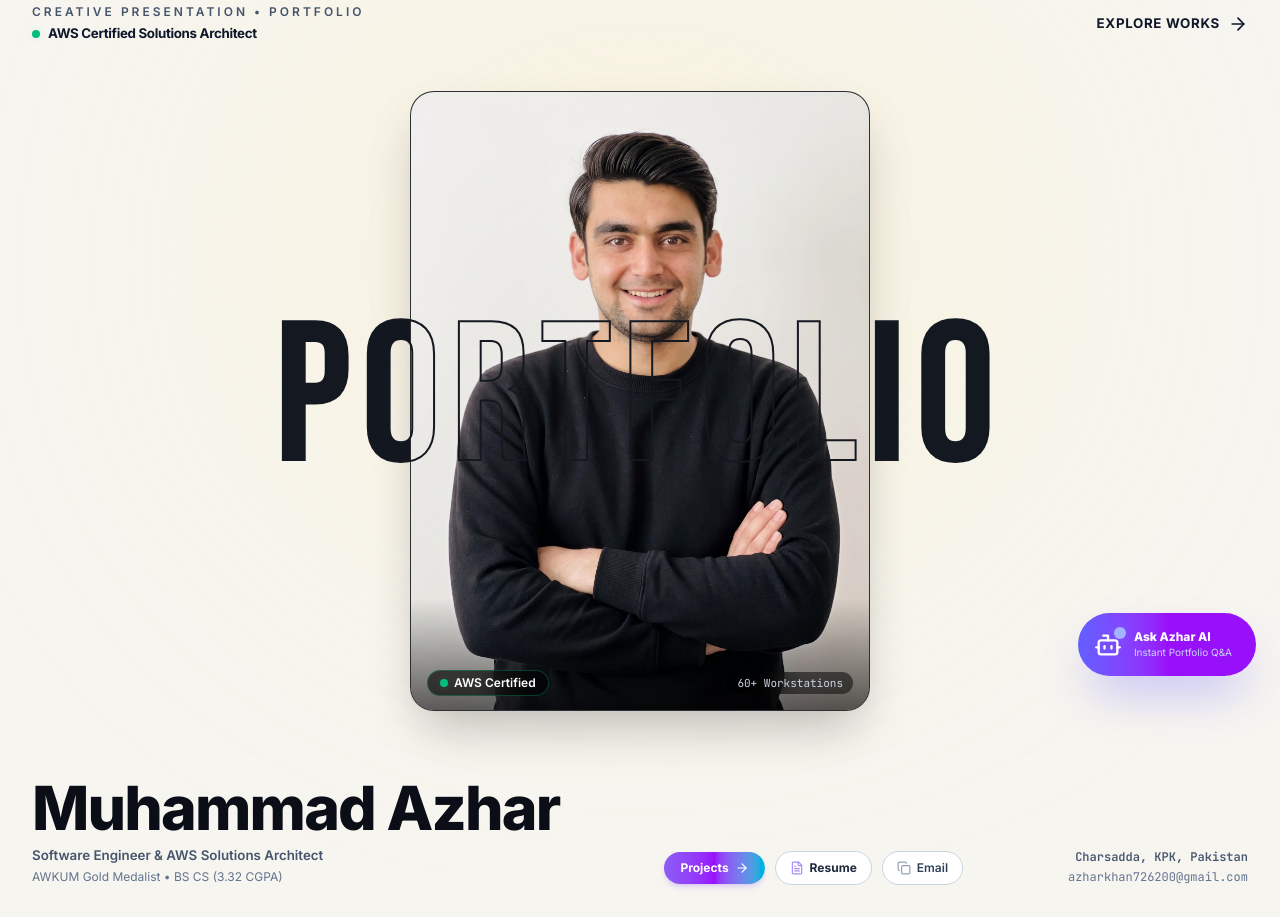
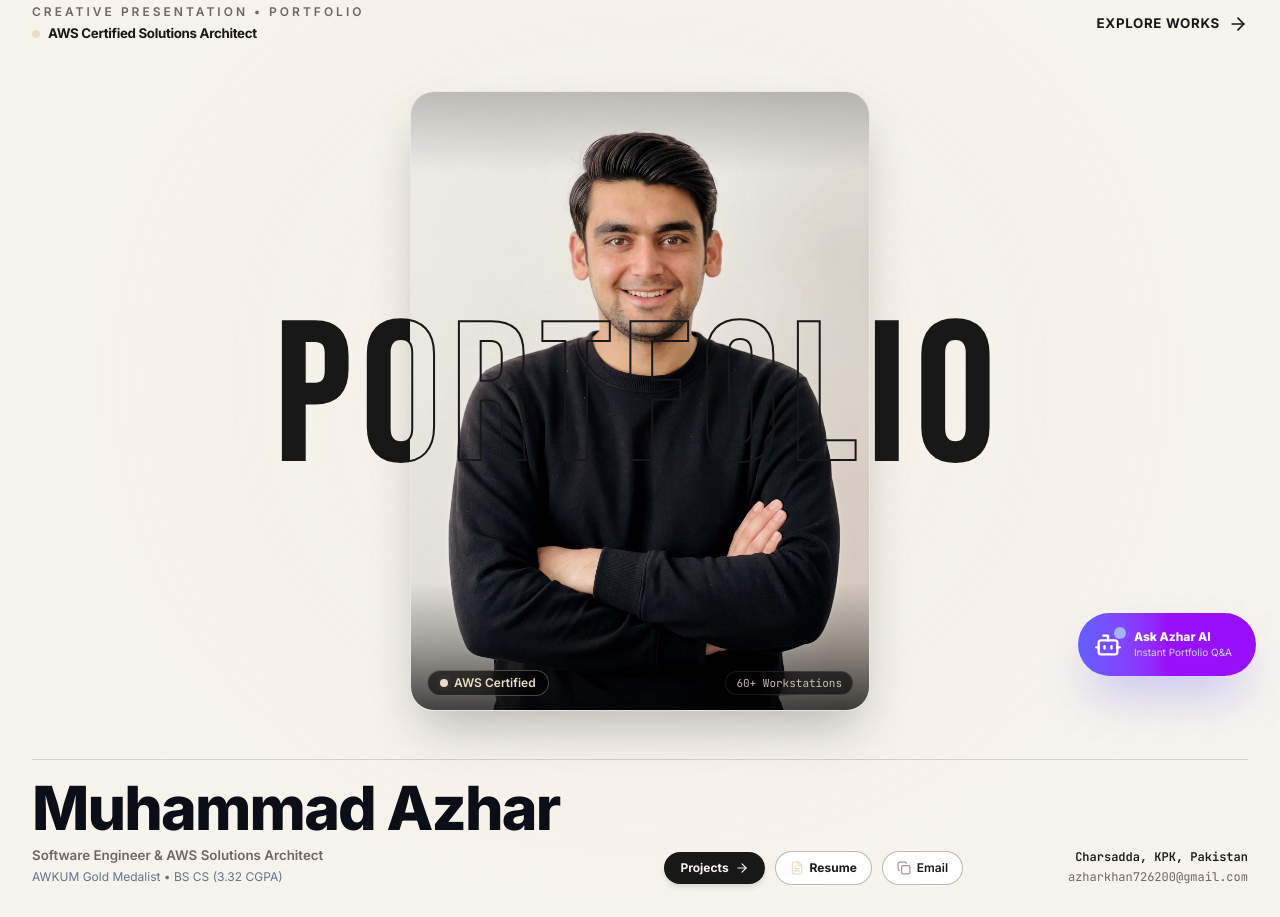
Before and after one commit to Azhar7262/portfolio, a React (Vite) app: page / in a window 1280 px wide. Shown: the part 100-1017 px from the top of the page. Built offline with nearby package versions, Linux system fonts and the light colour scheme.

Commit message:
Refine color grading: authentic #181818 charcoal and #ebddc2 sand/cream palette with warm cinematic portrait grading

```diff
--- a/src/components/Hero.tsx
+++ b/src/components/Hero.tsx
@@ -86,23 +86,23 @@ export const Hero: React.FC<HeroProps> = ({ theme, onOpenResumeModal }) => {
     }
   };
 
-  const textFillColor = dark ? '#f1e6d4' : '#141820';
+  const textFillColor = dark ? '#ebddc2' : '#181818';
   const strokeStyle = {
-    WebkitTextStroke: dark ? '2px #f1e6d4' : '2px #141820',
+    WebkitTextStroke: dark ? '2px #ebddc2' : '2px #181818',
   };
 
   return (
     <section
       id="hero"
       className={`relative min-h-[calc(100vh-72px)] flex flex-col justify-between overflow-hidden pt-20 sm:pt-24 pb-8 transition-colors duration-300 ${
-        dark ? 'bg-[#0e1015]' : 'bg-[#f7f5f0]'
+        dark ? 'bg-[#181818]' : 'bg-[#f7f4ee]'
       }`}
     >
-      {/* Background ambient lighting */}
+      {/* Background ambient warm lighting */}
       <div className="pointer-events-none absolute inset-0 overflow-hidden" aria-hidden="true">
         <div
-          className={`absolute top-1/4 left-1/2 -translate-x-1/2 -translate-y-1/2 h-[550px] w-[750px] rounded-full blur-[160px] opacity-20 pointer-events-none ${
-            dark ? 'bg-primary-600' : 'bg-amber-200'
+          className={`absolute top-1/3 left-1/2 -translate-x-1/2 -translate-y-1/2 h-[500px] w-[700px] rounded-full blur-[180px] pointer-events-none ${
+            dark ? 'bg-[#ebddc2]/[0.05]' : 'bg-[#ebddc2]/30'
           }`}
         />
       </div>
@@ -115,20 +115,20 @@ export const Hero: React.FC<HeroProps> = ({ theme, onOpenResumeModal }) => {
           <div className="space-y-1">
             <span
               className={`block text-[11px] sm:text-xs font-semibold uppercase tracking-[0.25em] ${
-                dark ? 'text-[#c8bfae]' : 'text-slate-600'
+                dark ? 'text-[#9f9890]' : 'text-[#6e675f]'
               }`}
             >
               Creative Presentation • Portfolio
             </span>
             <div className="flex items-center gap-2">
               <span className="relative flex h-2 w-2">
-                <span className="absolute inline-flex h-full w-full animate-ping rounded-full bg-emerald-400 opacity-75" />
-                <span className="relative inline-flex h-2 w-2 rounded-full bg-emerald-500" />
+                <span className="absolute inline-flex h-full w-full animate-ping rounded-full bg-[#ebddc2] opacity-75" />
+                <span className="relative inline-flex h-2 w-2 rounded-full bg-[#ebddc2]" />
               </span>
               <span
                 key={roleIndex}
                 className={`animate-fade-in text-xs sm:text-sm font-bold tracking-tight ${
-                  dark ? 'text-white' : 'text-slate-900'
+                  dark ? 'text-[#ebddc2]' : 'text-[#181818]'
                 }`}
               >
                 {ROLES[roleIndex]}
@@ -140,7 +140,7 @@ export const Hero: React.FC<HeroProps> = ({ theme, onOpenResumeModal }) => {
           <Link
             to="/projects"
             className={`group inline-flex items-center gap-2 text-xs sm:text-sm font-bold uppercase tracking-wider transition-all hover:opacity-80 ${
-              dark ? 'text-[#f1e6d4]' : 'text-slate-900'
+              dark ? 'text-[#ebddc2]' : 'text-[#181818]'
             }`}
           >
             <span>Explore Works</span>
@@ -165,26 +165,34 @@ export const Hero: React.FC<HeroProps> = ({ theme, onOpenResumeModal }) => {
           </div>
 
           {/* Layer 2 (MIDDLE): Centered Vertical Portrait Card */}
-          <div className="relative z-20 w-[260px] sm:w-[340px] md:w-[410px] lg:w-[460px] h-[400px] sm:h-[490px] md:h-[560px] lg:h-[620px] rounded-2xl sm:rounded-3xl overflow-hidden shadow-2xl border border-white/10 dark:border-white/10 bg-[#16181f]">
+          <div className={`relative z-20 w-[260px] sm:w-[340px] md:w-[410px] lg:w-[460px] h-[400px] sm:h-[490px] md:h-[560px] lg:h-[620px] rounded-2xl sm:rounded-3xl overflow-hidden shadow-2xl border ${
+            dark ? 'border-[#ebddc2]/15 bg-[#181818]' : 'border-[#181818]/10 bg-white'
+          }`}>
             <img
               src={profilePhoto}
               alt="Muhammad Azhar"
-              className="h-full w-full object-cover object-top filter contrast-[1.03]"
+              className="h-full w-full object-cover object-top filter contrast-[1.08] brightness-[0.95] saturate-[1.06] sepia-[0.06]"
               loading="eager"
             />
-            {/* Subtle bottom vignette to ground the photo */}
-            <div className="absolute inset-x-0 bottom-0 h-28 bg-gradient-to-t from-black/60 to-transparent pointer-events-none" />
+
+            {/* Cinematic top & bottom vignettes */}
+            <div className={`absolute inset-x-0 top-0 h-20 bg-gradient-to-b ${
+              dark ? 'from-[#181818]/40' : 'from-black/20'
+            } to-transparent pointer-events-none`} />
+            <div className={`absolute inset-x-0 bottom-0 h-32 bg-gradient-to-t ${
+              dark ? 'from-[#181818] via-[#181818]/50' : 'from-black/70 via-black/30'
+            } to-transparent pointer-events-none`} />
 
             {/* Live badge overlay at bottom of the photo */}
             <div className="absolute bottom-3.5 inset-x-4 flex items-center justify-between text-white text-xs">
-              <span className="inline-flex items-center gap-1.5 rounded-full border border-emerald-500/30 bg-black/60 px-3 py-1 font-semibold backdrop-blur-md">
+              <span className="inline-flex items-center gap-1.5 rounded-full border border-[#ebddc2]/30 bg-black/60 px-3 py-1 font-semibold text-[#ebddc2] backdrop-blur-md">
                 <span className="relative flex h-2 w-2">
-                  <span className="absolute inline-flex h-full w-full animate-ping rounded-full bg-emerald-400 opacity-75" />
-                  <span className="relative inline-flex h-2 w-2 rounded-full bg-emerald-500" />
+                  <span className="absolute inline-flex h-full w-full animate-ping rounded-full bg-[#ebddc2] opacity-75" />
+                  <span className="relative inline-flex h-2 w-2 rounded-full bg-[#ebddc2]" />
                 </span>
                 AWS Certified
               </span>
-              <span className="text-[11px] font-mono text-slate-300 bg-black/50 px-2.5 py-1 rounded-full backdrop-blur-md">
+              <span className="text-[11px] font-mono text-[#c8bfb5] bg-black/60 border border-white/10 px-2.5 py-1 rounded-full backdrop-blur-md">
                 60+ Workstations
               </span>
             </div>
@@ -206,17 +214,19 @@ export const Hero: React.FC<HeroProps> = ({ theme, onOpenResumeModal }) => {
         </div>
 
         {/* 3. BOTTOM METADATA ROW */}
-        <div className="flex flex-col sm:flex-row items-start sm:items-end justify-between gap-4 pb-2 border-t pt-4 border-white/10">
+        <div className={`flex flex-col sm:flex-row items-start sm:items-end justify-between gap-4 pb-2 border-t pt-4 ${
+          dark ? 'border-[#ebddc2]/15' : 'border-[#181818]/15'
+        }`}>
 
           {/* Bottom Left: Identity & Degree */}
           <div className="space-y-1">
-            <h1 className={`text-xl sm:text-2xl font-black tracking-tight ${dark ? 'text-white' : 'text-slate-900'}`}>
+            <h1 className={`text-xl sm:text-2xl font-black tracking-tight ${dark ? 'text-[#ebddc2]' : 'text-[#181818]'}`}>
               Muhammad Azhar
             </h1>
-            <p className={`text-xs sm:text-sm font-semibold ${dark ? 'text-[#c8bfae]' : 'text-slate-600'}`}>
+            <p className={`text-xs sm:text-sm font-semibold ${dark ? 'text-[#9f9890]' : 'text-[#6e675f]'}`}>
               Software Engineer & AWS Solutions Architect
             </p>
-            <p className={`text-xs ${dark ? 'text-slate-400' : 'text-slate-500'}`}>
+            <p className={`text-xs ${dark ? 'text-[#7e776e]' : 'text-slate-500'}`}>
               AWKUM Gold Medalist • BS CS (3.32 CGPA)
             </p>
           </div>
@@ -225,7 +235,11 @@ export const Hero: React.FC<HeroProps> = ({ theme, onOpenResumeModal }) => {
           <div className="flex flex-wrap items-center gap-2.5">
             <Link
               to="/projects"
-              className="inline-flex items-center gap-1.5 rounded-xl bg-gradient-to-r from-primary-500 via-purple-600 to-cyan-500 px-4 py-2 text-xs font-bold text-white shadow-md shadow-primary-500/20 transition-all hover:scale-105"
+              className={`inline-flex items-center gap-1.5 rounded-xl px-4 py-2 text-xs font-bold transition-all hover:scale-105 shadow-md ${
+                dark
+                  ? 'bg-[#ebddc2] text-[#181818] hover:bg-[#dfd1b5] shadow-black/40'
+                  : 'bg-[#181818] text-[#f7f4ee] hover:bg-[#2c2b29]'
+              }`}
             >
               <span>Projects</span>
               <ArrowRight className="h-3.5 w-3.5" />
@@ -237,11 +251,11 @@ export const Hero: React.FC<HeroProps> = ({ theme, onOpenResumeModal }) => {
                 onClick={onOpenResumeModal}
                 className={`inline-flex items-center gap-1.5 rounded-xl border px-3.5 py-2 text-xs font-bold transition-all hover:scale-105 ${
                   dark
-                    ? 'border-white/10 bg-white/5 text-slate-200 hover:bg-white/10'
-                    : 'border-slate-300 bg-white text-slate-800 hover:bg-slate-50'
+                    ? 'border-[#ebddc2]/25 text-[#ebddc2] hover:bg-[#ebddc2]/10 hover:border-[#ebddc2]/40'
+                    : 'border-[#181818]/30 bg-white text-[#181818] hover:bg-slate-50'
                 }`}
               >
-                <FileText className="h-3.5 w-3.5 text-primary-400" />
+                <FileText className="h-3.5 w-3.5 text-[#ebddc2]" />
                 <span>Resume</span>
               </button>
             ) : (
@@ -249,11 +263,11 @@ export const Hero: React.FC<HeroProps> = ({ theme, onOpenResumeModal }) => {
                 to="/resume"
                 className={`inline-flex items-center gap-1.5 rounded-xl border px-3.5 py-2 text-xs font-bold transition-all hover:scale-105 ${
                   dark
-                    ? 'border-white/10 bg-white/5 text-slate-200 hover:bg-white/10'
-                    : 'border-slate-300 bg-white text-slate-800 hover:bg-slate-50'
+                    ? 'border-[#ebddc2]/25 text-[#ebddc2] hover:bg-[#ebddc2]/10 hover:border-[#ebddc2]/40'
+                    : 'border-[#181818]/30 bg-white text-[#181818] hover:bg-slate-50'
                 }`}
               >
-                <FileText className="h-3.5 w-3.5 text-primary-400" />
+                <FileText className="h-3.5 w-3.5 text-[#ebddc2]" />
                 <span>Resume</span>
               </Link>
             )}
@@ -265,21 +279,21 @@ export const Hero: React.FC<HeroProps> = ({ theme, onOpenResumeModal }) => {
                 copiedEmail
                   ? 'border-emerald-500/40 bg-emerald-500/10 text-emerald-300'
                   : dark
-                    ? 'border-white/10 bg-white/5 text-slate-300 hover:bg-white/10'
-                    : 'border-slate-300 bg-white text-slate-700'
+                    ? 'border-[#ebddc2]/25 text-[#ebddc2] hover:bg-[#ebddc2]/10'
+                    : 'border-[#181818]/30 bg-white text-[#181818]'
               }`}
             >
-              {copiedEmail ? <Check className="h-3.5 w-3.5 text-emerald-400" /> : <Copy className="h-3.5 w-3.5 text-slate-400" />}
+              {copiedEmail ? <Check className="h-3.5 w-3.5 text-emerald-400" /> : <Copy className="h-3.5 w-3.5 text-[#9f9890]" />}
               <span>{copiedEmail ? 'Copied!' : 'Email'}</span>
             </button>
           </div>
 
           {/* Bottom Right: Location & Domain */}
           <div className="space-y-1 text-left sm:text-right">
-            <span className={`block text-xs font-mono font-semibold ${dark ? 'text-[#c8bfae]' : 'text-slate-600'}`}>
+            <span className={`block text-xs font-mono font-semibold ${dark ? 'text-[#ebddc2]' : 'text-[#181818]'}`}>
               Charsadda, KPK, Pakistan
             </span>
-            <span className={`block text-xs font-mono ${dark ? 'text-slate-400' : 'text-slate-500'}`}>
+            <span className={`block text-xs font-mono ${dark ? 'text-[#9f9890]' : 'text-[#6e675f]'}`}>
               azharkhan726200@gmail.com
             </span>
           </div>
@@ -293,17 +307,17 @@ export const Hero: React.FC<HeroProps> = ({ theme, onOpenResumeModal }) => {
         <div
           className={`overflow-hidden rounded-2xl border transition-all ${
             dark
-              ? 'border-white/10 bg-[#0d0f17]/90 shadow-2xl'
+              ? 'border-[#ebddc2]/15 bg-[#141414] shadow-2xl'
               : 'border-slate-200 bg-white shadow-xl'
           }`}
         >
           {/* Header Bar */}
-          <div className={`flex items-center justify-between border-b px-4 py-2.5 ${dark ? 'border-white/10 bg-white/[0.02]' : 'border-slate-100 bg-slate-50'}`}>
+          <div className={`flex items-center justify-between border-b px-4 py-2.5 ${dark ? 'border-[#ebddc2]/10 bg-[#181818]' : 'border-slate-100 bg-slate-50'}`}>
             <div className="flex items-center gap-2">
               <span className="h-2.5 w-2.5 rounded-full bg-red-500/80" />
               <span className="h-2.5 w-2.5 rounded-full bg-amber-500/80" />
               <span className="h-2.5 w-2.5 rounded-full bg-emerald-500/80" />
-              <span className={`ml-2 text-xs font-mono font-bold ${dark ? 'text-slate-300' : 'text-slate-700'}`}>
+              <span className={`ml-2 text-xs font-mono font-bold ${dark ? 'text-[#ebddc2]' : 'text-slate-700'}`}>
                 Verified Architectural Pipeline
               </span>
             </div>
@@ -319,8 +333,8 @@ export const Hero: React.FC<HeroProps> = ({ theme, onOpenResumeModal }) => {
                   onClick={() => setActiveTab(idx)}
                   className={`rounded-lg px-2.5 py-1 font-mono text-[11px] font-medium transition-colors ${
                     activeTab === idx
-                      ? 'bg-primary-500/20 text-primary-300 border border-primary-500/40'
-                      : dark ? 'text-slate-400 hover:text-slate-200' : 'text-slate-600 hover:text-slate-900'
+                      ? 'bg-[#ebddc2]/15 text-[#ebddc2] border border-[#ebddc2]/30'
+                      : dark ? 'text-[#9f9890] hover:text-[#ebddc2]' : 'text-slate-600 hover:text-slate-900'
                   }`}
                 >
                   <span className="hidden sm:inline">{tab.label}</span>
@@ -331,29 +345,29 @@ export const Hero: React.FC<HeroProps> = ({ theme, onOpenResumeModal }) => {
           </div>
 
           {/* Code Body */}
-          <div className={`p-4 font-mono text-xs leading-relaxed overflow-x-auto ${dark ? 'bg-[#08090f] text-emerald-300' : 'bg-slate-950 text-emerald-400'}`}>
+          <div className={`p-4 font-mono text-xs leading-relaxed overflow-x-auto ${dark ? 'bg-[#0f0f10] text-[#ebddc2]' : 'bg-slate-950 text-emerald-400'}`}>
             <pre>
               <code>{CODE_TABS[activeTab].content}</code>
             </pre>
           </div>
 
           {/* Quick Metrics Bar */}
-          <div className={`grid grid-cols-2 sm:grid-cols-4 gap-2 border-t p-3 text-xs ${dark ? 'border-white/10 bg-white/[0.01]' : 'border-slate-100 bg-slate-50'}`}>
+          <div className={`grid grid-cols-2 sm:grid-cols-4 gap-2 border-t p-3 text-xs ${dark ? 'border-[#ebddc2]/10 bg-[#181818]' : 'border-slate-100 bg-slate-50'}`}>
             <div>
-              <span className={`block text-[10px] font-semibold ${dark ? 'text-slate-400' : 'text-slate-500'}`}>Cloud Credential</span>
-              <span className="block font-bold text-amber-400">AWS Solutions Architect</span>
+              <span className={`block text-[10px] font-semibold ${dark ? 'text-[#9f9890]' : 'text-slate-500'}`}>Cloud Credential</span>
+              <span className="block font-bold text-[#ebddc2]">AWS Solutions Architect</span>
             </div>
             <div>
-              <span className={`block text-[10px] font-semibold ${dark ? 'text-slate-400' : 'text-slate-500'}`}>Enterprise Ops</span>
-              <span className={`block font-bold ${dark ? 'text-white' : 'text-slate-900'}`}>60+ Workstations (UMS)</span>
+              <span className={`block text-[10px] font-semibold ${dark ? 'text-[#9f9890]' : 'text-slate-500'}`}>Enterprise Ops</span>
+              <span className={`block font-bold ${dark ? 'text-[#ebddc2]' : 'text-slate-900'}`}>60+ Workstations (UMS)</span>
             </div>
             <div>
-              <span className={`block text-[10px] font-semibold ${dark ? 'text-slate-400' : 'text-slate-500'}`}>Academic Excellence</span>
-              <span className="block font-bold text-amber-400">AWKUM Gold Medalist</span>
+              <span className={`block text-[10px] font-semibold ${dark ? 'text-[#9f9890]' : 'text-slate-500'}`}>Academic Excellence</span>
+              <span className="block font-bold text-[#ebddc2]">AWKUM Gold Medalist</span>
             </div>
             <div>
-              <span className={`block text-[10px] font-semibold ${dark ? 'text-slate-400' : 'text-slate-500'}`}>Degree & GPA</span>
-              <span className={`block font-bold ${dark ? 'text-white' : 'text-slate-900'}`}>BSCS (3.32 CGPA)</span>
+              <span className={`block text-[10px] font-semibold ${dark ? 'text-[#9f9890]' : 'text-slate-500'}`}>Degree & GPA</span>
+              <span className={`block font-bold ${dark ? 'text-[#ebddc2]' : 'text-slate-900'}`}>BSCS (3.32 CGPA)</span>
             </div>
           </div>
         </div>
```
